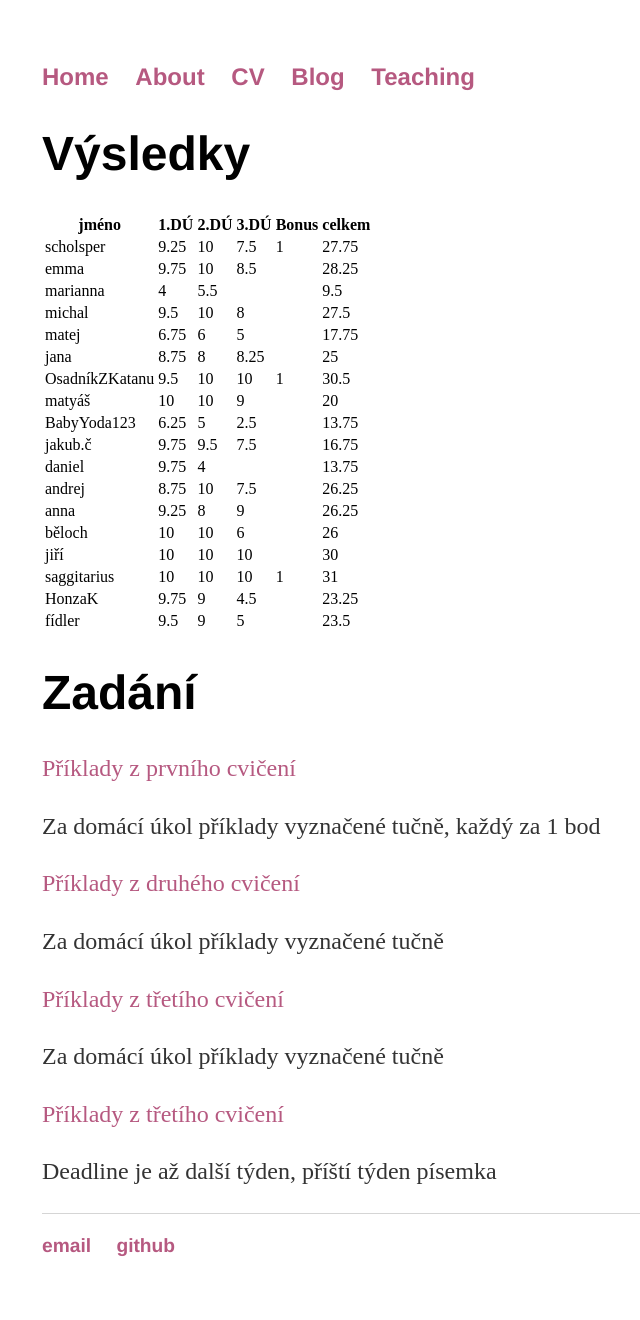
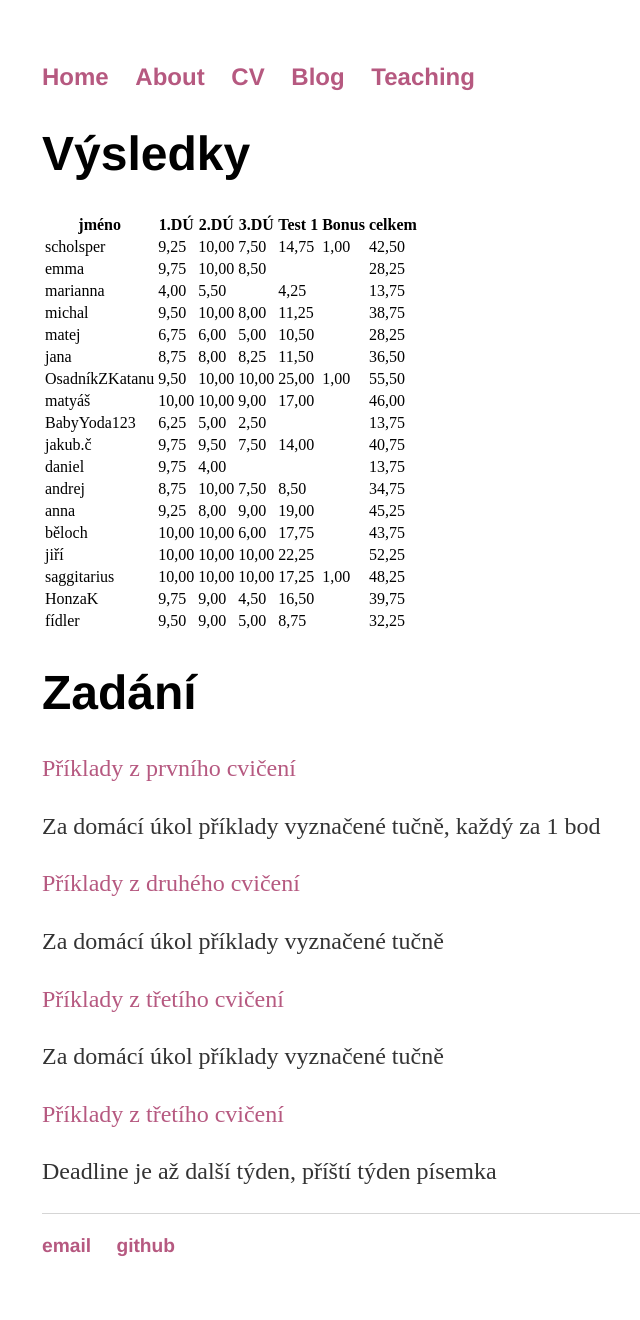
Before and after one commit to lavakin/lavakin.github.io, a Jekyll site: the page built from diskretka/index.html, in a window 1280 px wide. Shown: the whole page, without its empty margins (150-790 px from the left). Built offline with Jekyll 4.4.1, drawn with Linux system fonts in a browser that asks for light colours.

Commit message:
Update index.html

```diff
--- a/diskretka/index.html
+++ b/diskretka/index.html
@@ -4,164 +4,178 @@ title: Nikola Kalábová, Personal Webpage
 ---
 <div class="blurb">
 	<h1>Výsledky</h1>
-<table>
-<thead>
-  <tr>
-    <th>jméno</th>
-    <th>1.DÚ</th>
-    <th>2.DÚ</th>
-    <th>3.DÚ</th>
-    <th>Bonus</th>
-    <th>celkem</th>
-  </tr>
-</thead>
-<tbody>
-  <tr>
+<table class="table table-bordered table-hover table-condensed">
+<thead><tr><th title="Field #1">jméno</th>
+<th title="Field #2">1.DÚ</th>
+<th title="Field #3">2.DÚ</th>
+<th title="Field #4">3.DÚ</th>
+<th title="Field #5">Test 1</th>
+<th title="Field #6">Bonus</th>
+<th title="Field #7">celkem</th>
+</tr></thead>
+<tbody><tr>
 <td>scholsper</td>
-    <td>9.25</td>
-    <td>10</td>
-    <td>7.5</td>
-    <td>1</td>
-    <td>27.75</td>
+<td>9,25</td>
+<td>10,00</td>
+<td>7,50</td>
+<td>14,75</td>
+<td>1,00</td>
+<td>42,50</td>
 </tr>
 <tr>
 <td>emma</td>
-    <td>9.75</td>
-    <td>10</td>
-    <td>8.5</td>
-    <td></td>
-    <td>28.25</td>
+<td>9,75</td>
+<td>10,00</td>
+<td>8,50</td>
+<td> </td>
+<td> </td>
+<td>28,25</td>
 </tr>
 <tr>
 <td>marianna</td>
-    <td>4</td>
-    <td>5.5</td>
-    <td></td>
-    <td></td>
-    <td>9.5</td>
+<td>4,00</td>
+<td>5,50</td>
+<td> </td>
+<td>4,25</td>
+<td> </td>
+<td>13,75</td>
 </tr>
 <tr>
 <td>michal</td>
-    <td>9.5</td>
-    <td>10</td>
-    <td>8</td>
-    <td></td>
-    <td>27.5</td>
+<td>9,50</td>
+<td>10,00</td>
+<td>8,00</td>
+<td>11,25</td>
+<td> </td>
+<td>38,75</td>
 </tr>
 <tr>
 <td>matej</td>
-    <td>6.75</td>
-    <td>6</td>
-    <td>5</td>
-    <td></td>
-    <td>17.75</td>
+<td>6,75</td>
+<td>6,00</td>
+<td>5,00</td>
+<td>10,50</td>
+<td> </td>
+<td>28,25</td>
 </tr>
 <tr>
 <td>jana</td>
-    <td>8.75</td>
-    <td>8</td>
-    <td>8.25</td>
-    <td></td>
-    <td>25</td>
+<td>8,75</td>
+<td>8,00</td>
+<td>8,25</td>
+<td>11,50</td>
+<td> </td>
+<td>36,50</td>
 </tr>
 <tr>
 <td>OsadníkZKatanu</td>
-    <td>9.5</td>
-    <td>10</td>
-    <td>10</td>
-    <td>1</td>
-    <td>30.5</td>
+<td>9,50</td>
+<td>10,00</td>
+<td>10,00</td>
+<td>25,00</td>
+<td>1,00</td>
+<td>55,50</td>
 </tr>
 <tr>
 <td>matyáš</td>
-    <td>10</td>
-    <td>10</td>
-    <td>9</td>
-    <td></td>
-    <td>20</td>
+<td>10,00</td>
+<td>10,00</td>
+<td>9,00</td>
+<td>17,00</td>
+<td> </td>
+<td>46,00</td>
 </tr>
 <tr>
 <td>BabyYoda123</td>
-    <td>6.25</td>
-    <td>5</td>
-    <td>2.5</td>
-    <td></td>
-    <td>13.75</td>
+<td>6,25</td>
+<td>5,00</td>
+<td>2,50</td>
+<td> </td>
+<td> </td>
+<td>13,75</td>
 </tr>
 <tr>
 <td>jakub.č</td>
-    <td>9.75</td>
-    <td>9.5</td>
-    <td>7.5</td>
-    <td></td>
-    <td>16.75</td>
+<td>9,75</td>
+<td>9,50</td>
+<td>7,50</td>
+<td>14,00</td>
+<td> </td>
+<td>40,75</td>
 </tr>
 <tr>
 <td>daniel</td>
-    <td>9.75</td>
-    <td>4</td>
-    <td></td>
-    <td></td>
-    <td>13.75</td>
+<td>9,75</td>
+<td>4,00</td>
+<td> </td>
+<td> </td>
+<td> </td>
+<td>13,75</td>
 </tr>
 <tr>
 <td>andrej</td>
-    <td>8.75</td>
-    <td>10</td>
-    <td>7.5</td>
-    <td></td>
-    <td>26.25</td>
+<td>8,75</td>
+<td>10,00</td>
+<td>7,50</td>
+<td>8,50</td>
+<td> </td>
+<td>34,75</td>
 </tr>
 <tr>
 <td>anna</td>
-    <td>9.25</td>
-    <td>8</td>
-    <td>9</td>
-    <td></td>
-    <td>26.25</td>
+<td>9,25</td>
+<td>8,00</td>
+<td>9,00</td>
+<td>19,00</td>
+<td> </td>
+<td>45,25</td>
 </tr>
 <tr>
 <td>běloch</td>
-    <td>10</td>
-    <td>10</td>
-    <td>6</td>
-    <td></td>
-    <td>26</td>
+<td>10,00</td>
+<td>10,00</td>
+<td>6,00</td>
+<td>17,75</td>
+<td> </td>
+<td>43,75</td>
 </tr>
 <tr>
 <td>jiří</td>
-    <td>10</td>
-    <td>10</td>
-    <td>10</td>
-    <td></td>
-    <td>30</td>
+<td>10,00</td>
+<td>10,00</td>
+<td>10,00</td>
+<td>22,25</td>
+<td> </td>
+<td>52,25</td>
 </tr>
 <tr>
 <td>saggitarius</td>
-    <td>10</td>
-    <td>10</td>
-    <td>10</td>
-    <td>1</td>
-    <td>31</td>
+<td>10,00</td>
+<td>10,00</td>
+<td>10,00</td>
+<td>17,25</td>
+<td>1,00</td>
+<td>48,25</td>
 </tr>
 <tr>
 <td>HonzaK</td>
-    <td>9.75</td>
-    <td>9</td>
-    <td>4.5</td>
-    <td></td>
-    <td>23.25</td>
+<td>9,75</td>
+<td>9,00</td>
+<td>4,50</td>
+<td>16,50</td>
+<td> </td>
+<td>39,75</td>
 </tr>
 <tr>
 <td>fídler</td>
-    <td>9.5</td>
-    <td>9</td>
-    <td>5</td>
-    <td></td>
-    <td>23.5</td>
+<td>9,50</td>
+<td>9,00</td>
+<td>5,00</td>
+<td>8,75</td>
+<td> </td>
+<td>32,25</td>
 </tr>
-</tbody>
-</table>
+</tbody></table>
 	<h1>Zadání</h1>
 	<p><a href="https://lavakin.github.io/diskretka/zadani/cviceni1.pdf">Příklady z prvního cvičení</a></p>
 	<p> Za domácí úkol příklady vyznačené tučně, každý za 1 bod</p>
```
Lines whose indentation alone changed are shown as unchanged.
